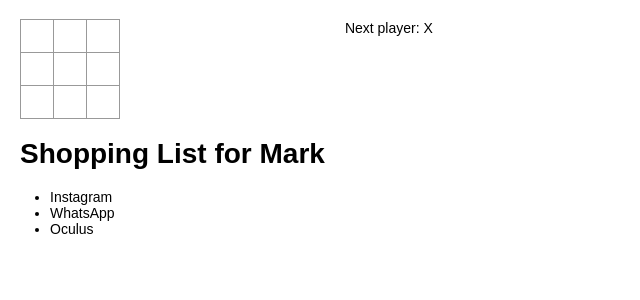
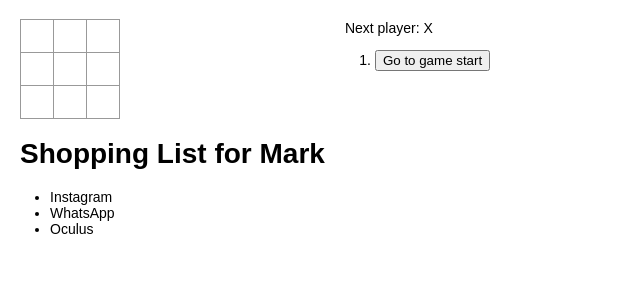
Before and after one commit to refrain62/react-tutorial-app, a React (Create React App) app: page / in a window 1280 px wide. Shown: the top 300 px of the page, without its empty margins (0-640 px from the left). Built offline with nearby package versions, Linux system fonts and the light colour scheme.

Commit message:
履歴移動の実装

```diff
--- a/src/index.js
+++ b/src/index.js
@@ -68,12 +68,13 @@
         history: [{
           squares: Array(9).fill(null)
         }],
+        stepNumber: 0,
         xIsNext: true
       };
     }
 
     handleClick(i) {
-      const history = this.state.history;
+      const history = this.state.history.splice( 0, this.state.stepNumber + 1 );
       const current = history[history.length - 1];
       const squares = current.squares.slice();
       if (calculateWinner(squares) || squares[i]) {
@@ -84,14 +85,31 @@
         history: history.concat([{
           squares: squares
         }]),
+        stepNumber: history.length,
         xIsNext: !this.state.xIsNext,
       });
     }
-
+    jumpTo( step ) {
+        this.setState({
+            stepNumber: step,
+            xIsNext: (step % 2) === 0,
+        });
+    }
     render() {
       const history = this.state.history;
-      const current = history[history.length - 1];
+      const current = history[ this.state.stepNumber ];
       const winner = calculateWinner(current.squares);
+
+      const moves = history.map(( step, move ) => {
+        const desc = move ?
+            'Go to Move #' + move :
+            'Go to game start';
+        return (
+            <li key={move}>
+                <button onClick={() => this.jumpTo( move )}>{desc}</button>
+            </li>
+        );
+      });
 
       let status;
       if (winner) {
@@ -111,7 +129,7 @@
           </div>
           <div className="game-info">
             <div>{status}</div>
-            <ol>{/* TODO */}</ol>
+            <ol>{moves}</ol>
           </div>
         </div>
       );
```
